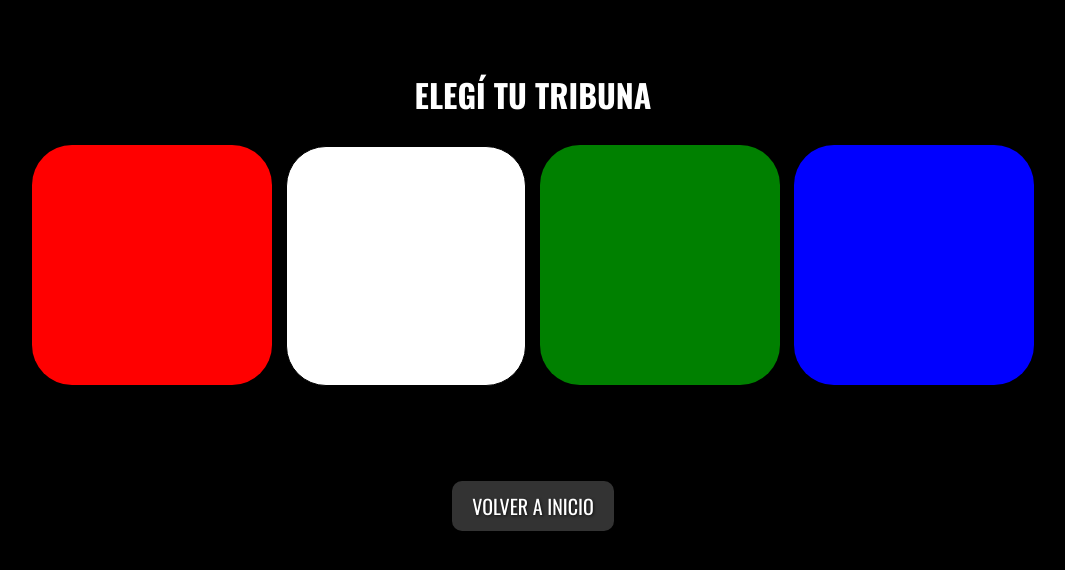
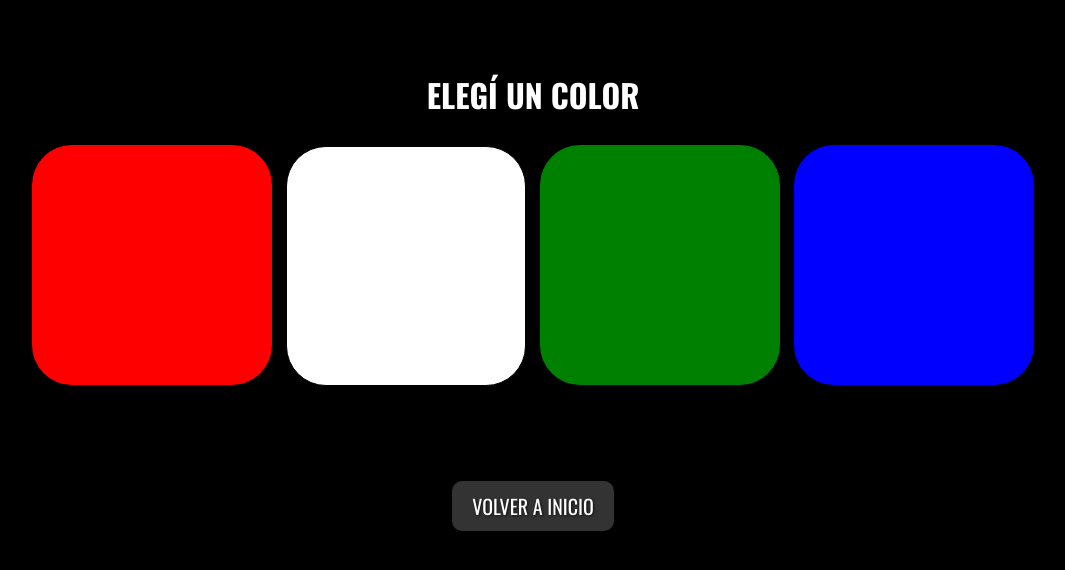
Before and after one commit to jcheva123/Elultimodesafio, a plain HTML site: page pagina_selecciona_tribuna.html in a window 1280 px wide. Shown: the whole page, without its empty margins (107-1172 px from the left). Drawn offline with nearby package versions, Linux system fonts and the light colour scheme.

Commit message:
Update pagina_selecciona_tribuna.html

```diff
--- a/pagina_selecciona_tribuna.html
+++ b/pagina_selecciona_tribuna.html
@@ -109,7 +109,7 @@ font-size: 14px;
     </style>
 </head>
 <body>
-    <h1 id="titulo">ELEGÍ TU TRIBUNA</h1>
+    <h1 id="titulo">ELEGÍ UN COLOR</h1>
     <div id="opciones">
         <button class="tribuna-btn rojo" onclick="cambiarTribuna('red')"></button>
         <button class="tribuna-btn blanco" onclick="cambiarTribuna('white')"></button>
```
